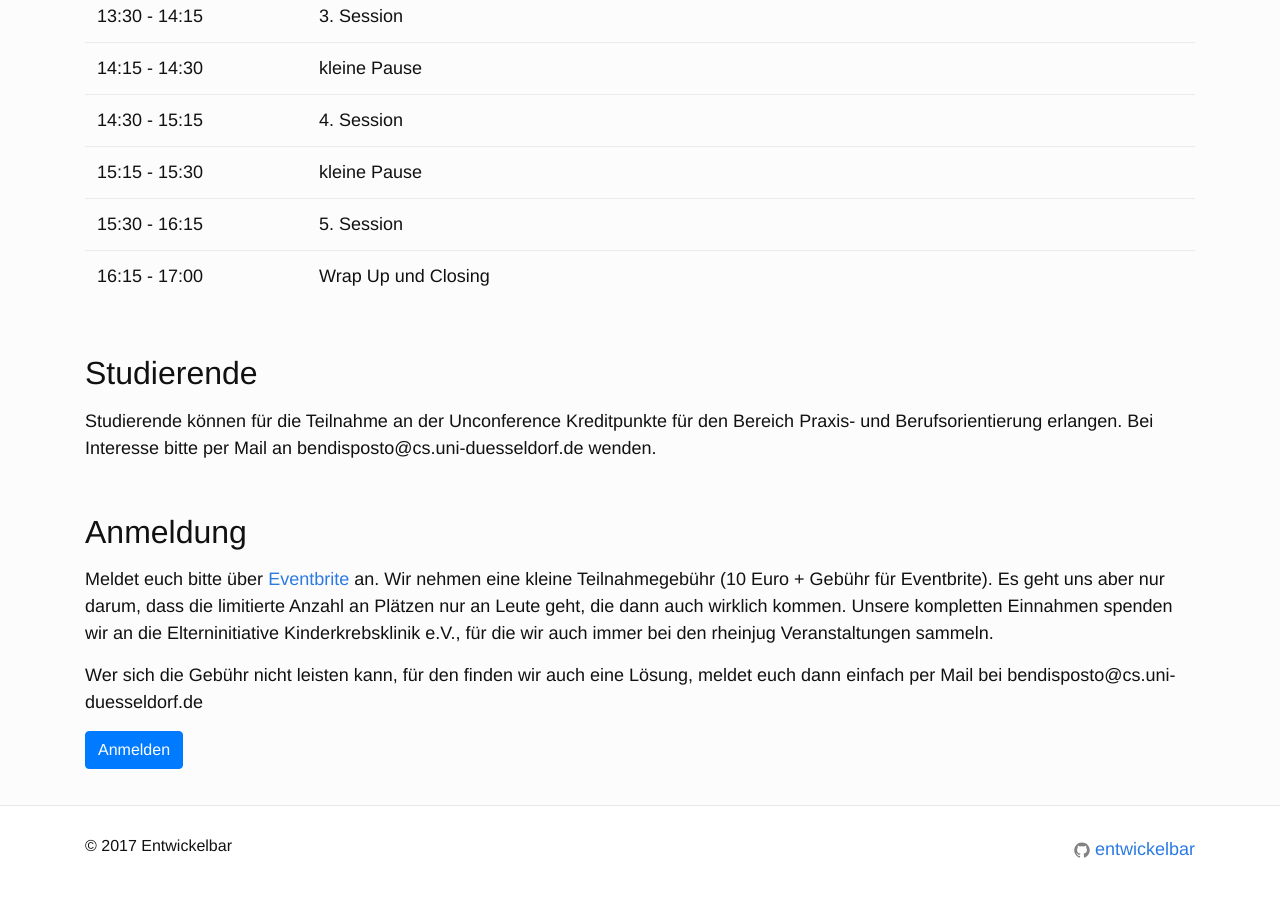
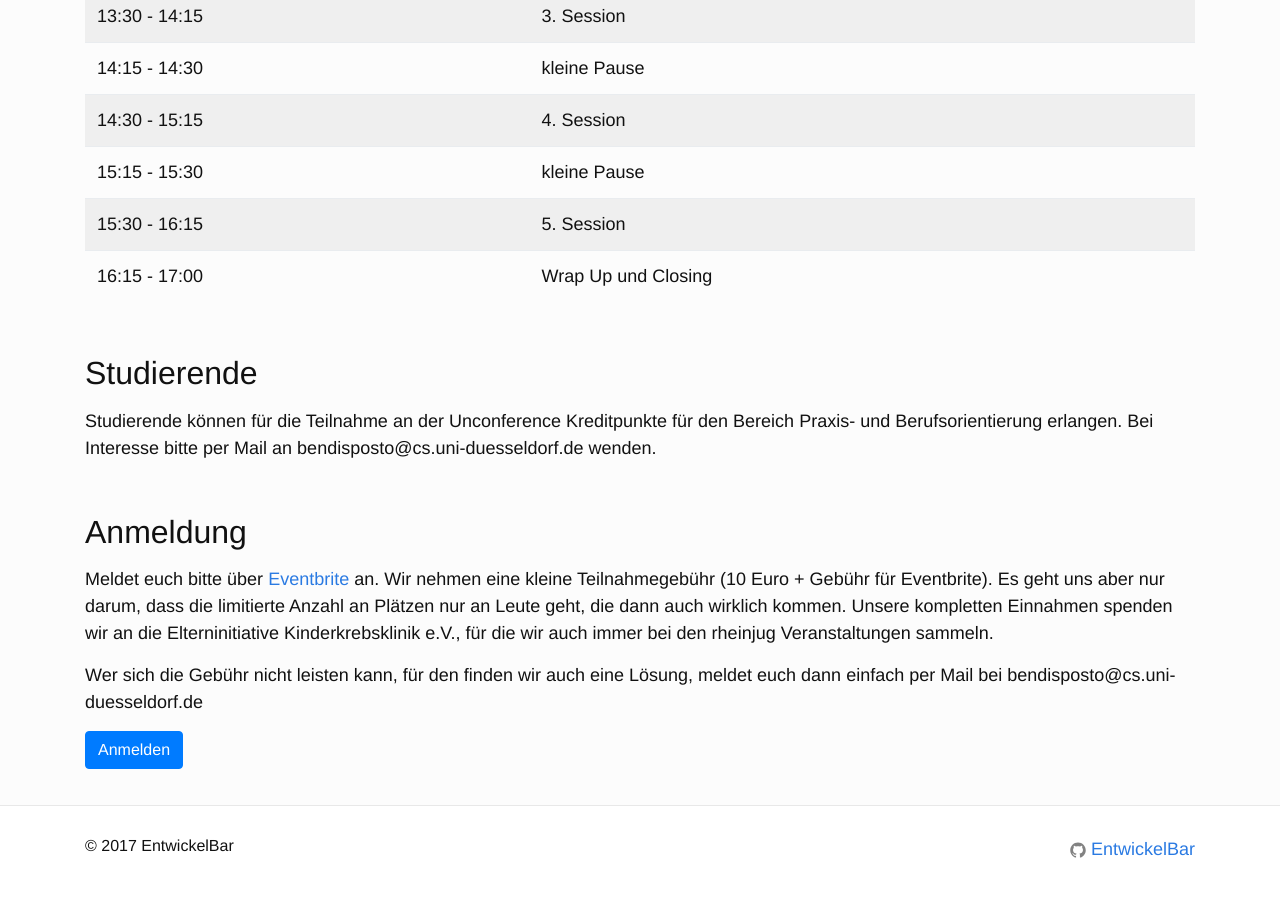
Before and after one commit to EntwickelBar/entwickelbar.github.io, a Jekyll site: the page built from index.html, in a window 1280 px wide and 900 px high, scrolled down 1473 px. Shown: the top 897 px of the window. Built offline with Jekyll 4.4.1, drawn with Linux system fonts in a browser that asks for light colours.

Commit message:
Make more responsive

```diff
--- a/_config.yml
+++ b/_config.yml
@@ -8,7 +8,7 @@
 baseurl: "" # the subpath of your site, e.g. /blog/
 url: "http://yourdomain.com" # the base hostname & protocol for your site
 twitter_username:
-github_username: entwickelbar
+github_username: EntwickelBar
 
 # Build settings
 markdown: kramdown
--- a/_includes/footer.html
+++ b/_includes/footer.html
@@ -4,7 +4,7 @@
 
     <div class="row">
       <div class="col">
-        <h6>&copy; 2017 Entwickelbar</h6>
+        <h6>&copy; 2017 EntwickelBar</h6>
       </div>
       <div class="col">
         <div class="float-right">
--- a/index.html
+++ b/index.html
@@ -3,7 +3,7 @@
 ---
 
 <div class="row">
-  <div class="col-8">
+  <div class="col-sm-8">
     <h2>Worum geht es?</h2>
     <p>
       EntwickelBar ist eine Unconference, die nach der
@@ -27,7 +27,7 @@
       Software weiterentwickeln können.
     </p>
   </div>
-  <div class="col-3 offset-1">
+  <div class="col-sm-3 offset-1">
     <img class="mascot"
          src="/img/laptop.png"
          alt="EntwickelBar Maskottchen">
@@ -43,10 +43,10 @@
 <div class="divider"></div>
 
 <h2>Agenda</h2>
-<table class="table">
+<table class="table table-striped">
   <thead>
   <tr>
-    <th width="20%">Uhrzeit</th>
+    <th>Uhrzeit</th>
     <th>Event</th>
   </tr>
   </thead>
```
